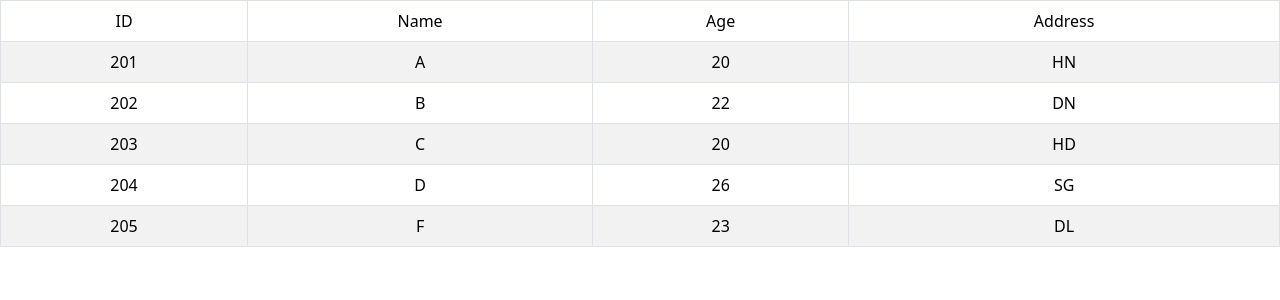
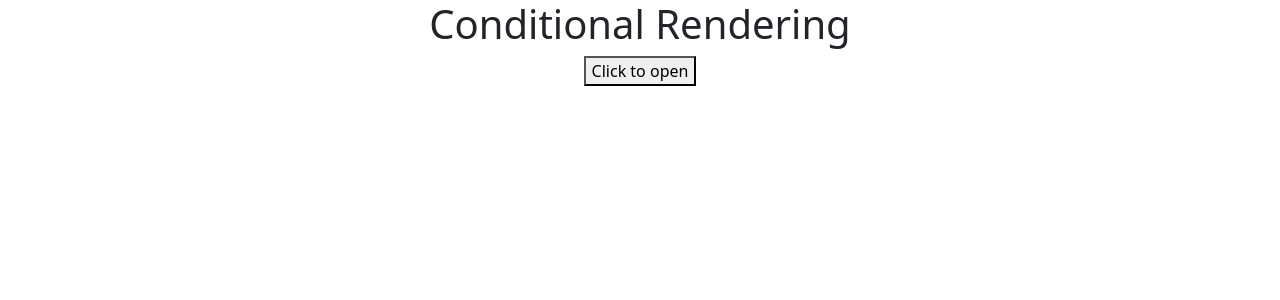
Before and after one commit to hoangquetran/exam-react, a React (Create React App) app in the folder reactjs-cg/: page / in a window 1280 px wide. Shown: the top 300 px of the page. Built offline with nearby package versions, Linux system fonts and the light colour scheme.

Commit message:
expand button

```diff
--- a/reactjs-cg/src/App.js
+++ b/reactjs-cg/src/App.js
@@ -7,7 +7,8 @@ import 'bootstrap/dist/css/bootstrap.min.css';
 // import { ShowProfileCard } from './componnents/ProfileCard/ShowProfileCard';
 // import { LoginForm } from './componnents/Login/Login';
 // import { AlertComponent } from './componnents/AlertComponent';
-import ShowStudentList from './componnents/StudentList/ShowStudentList';
+// import ShowStudentList from './componnents/StudentList/ShowStudentList';
+import ExpandButton from './componnents/ExpandButton';
 
 
 function App() {
@@ -18,7 +19,8 @@ function App() {
       {/* <ShowProfileCard /> */}
       {/* <LoginForm /> */}
       {/* <AlertComponent text="Cảnh báo! Tài nguyên bạn vừa truy cập không tồn tại." /> */}
-      <ShowStudentList />
+      {/* <ShowStudentList /> */}
+      <ExpandButton />
     </div>
   );
 }
--- /dev/null
+++ b/reactjs-cg/src/componnents/ExpandButton.js
@@ -0,0 +1,48 @@
+import React, { Component } from "react";
+
+class ExpandButton extends Component {
+    constructor(props) {
+        super(props);
+        this.state = {
+            isExpand: false
+        }
+    }
+
+    expandButtonOpen = () => {
+        this.setState({
+            isExpand: true
+        })
+    };
+
+    expandButtonClose = () => {
+        this.setState({
+            isExpand: false
+        })
+    };
+
+    render() {
+        const isExpand = this.state.isExpand;
+        console.log(isExpand);
+        const h1 = <h1>Conditional Rendering</h1>
+
+        if(!isExpand) {
+            return(
+                <div>
+                    {h1}
+                    <button onClick={this.expandButtonOpen}>Click to open</button>
+                </div>
+            )
+        }else {
+            return(
+                <div>
+                    {h1}
+                    <button onClick={this.expandButtonClose}>CLick to close</button>
+                    <p>This is content.</p>
+                </div>
+            );
+
+        }
+    }
+}
+
+export default ExpandButton;
```
